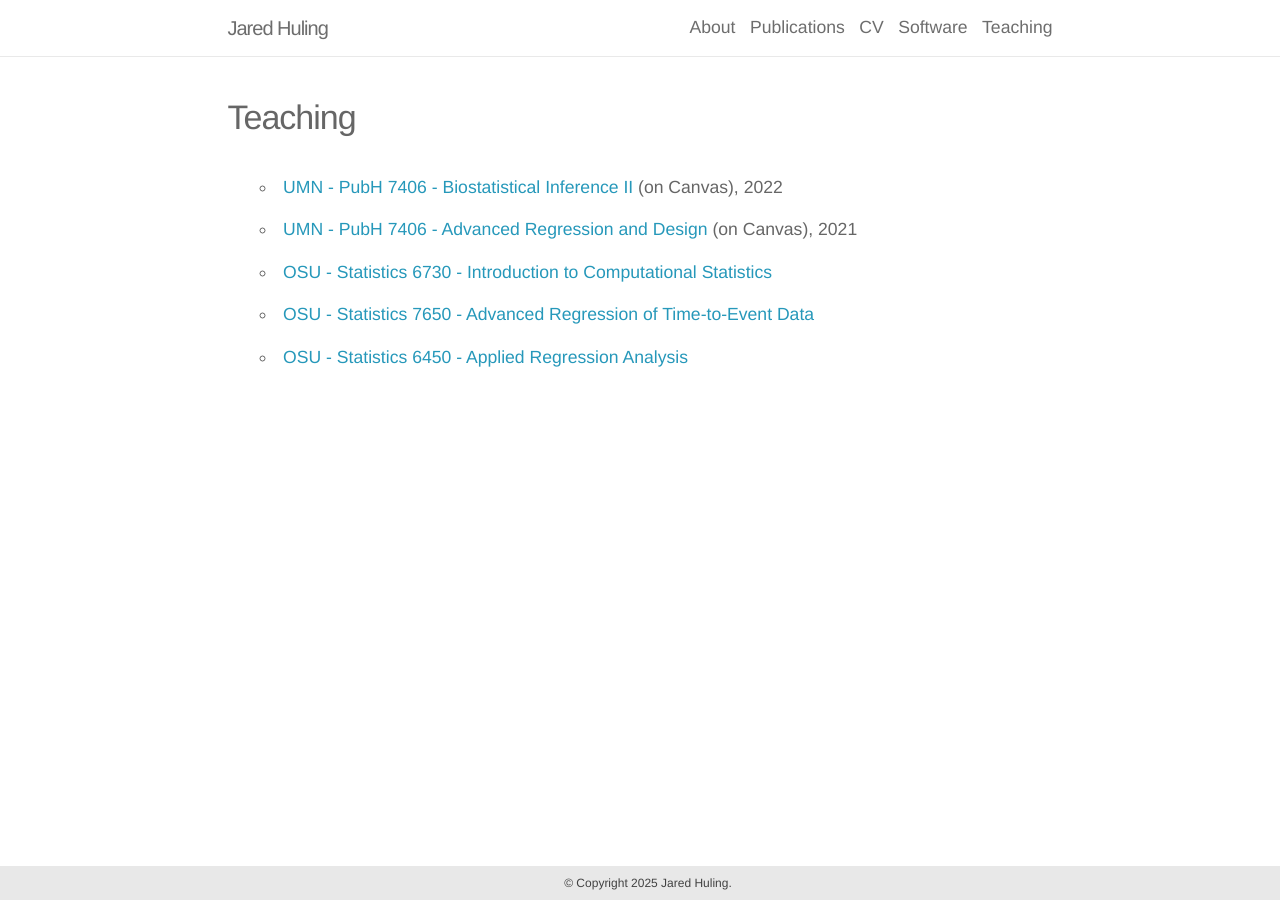
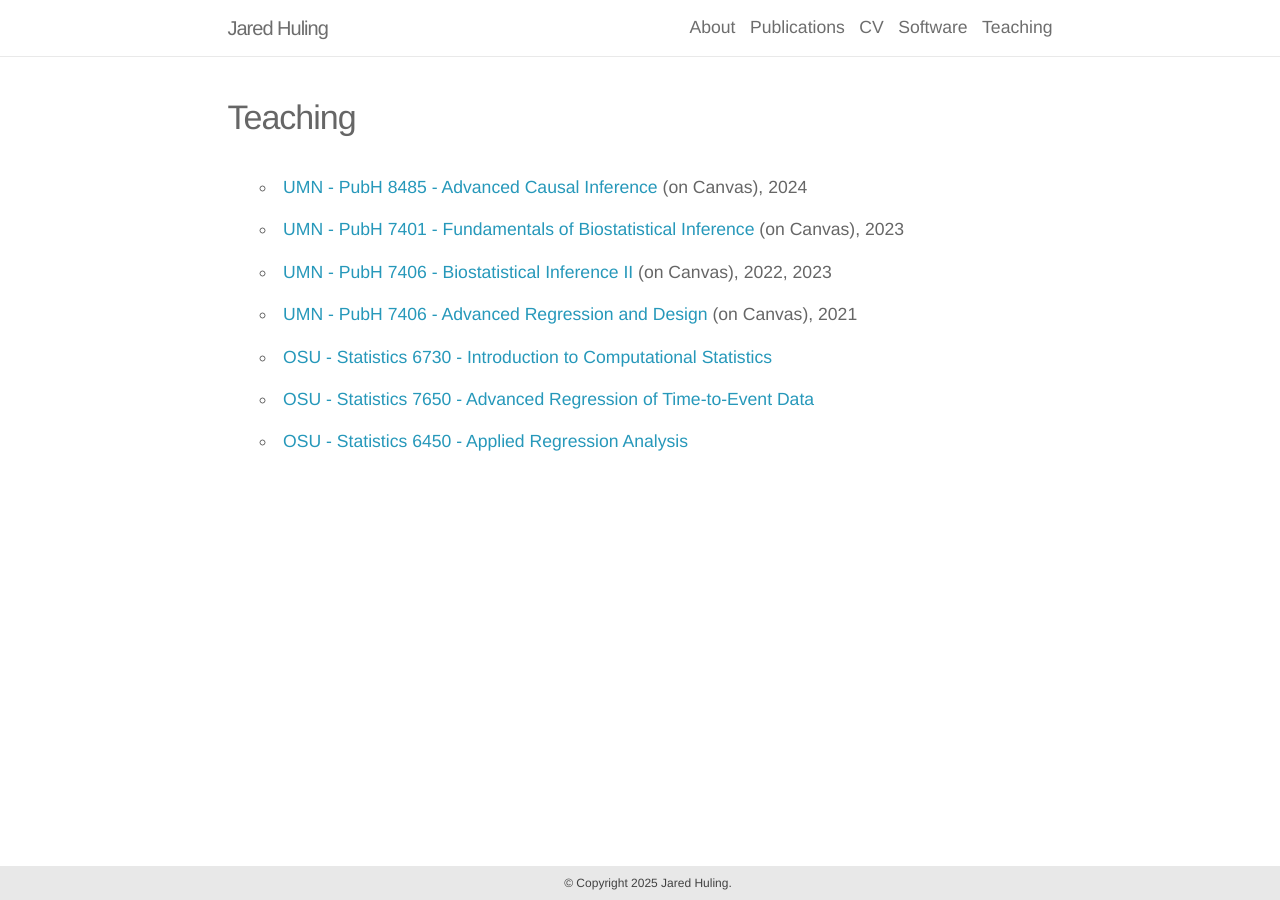
Before and after one commit to jaredhuling/jaredhuling.github.io, a Jekyll site: the page built from _pages/teaching.md, in a window 1280 px wide. Built offline with Jekyll 4.4.1, drawn with Linux system fonts in a browser that asks for light colours; nearby versions of some CDN libraries.

Commit message:
teaching

```diff
--- a/_pages/teaching.md
+++ b/_pages/teaching.md
@@ -7,7 +7,12 @@ description:
 
 <ul>
 
-  <li>  <a>UMN - PubH 7406 - Biostatistical Inference II</a> (on Canvas), 2022 </li>
+
+  <li>  <a>UMN - PubH 8485 - Advanced Causal Inference</a> (on Canvas), 2024 </li>
+
+  <li>  <a>UMN - PubH 7401 - Fundamentals of Biostatistical Inference</a> (on Canvas), 2023 </li>
+
+  <li>  <a>UMN - PubH 7406 - Biostatistical Inference II</a> (on Canvas), 2022, 2023 </li>
 
   <li>  <a>UMN - PubH 7406 - Advanced Regression and Design</a> (on Canvas), 2021 </li>
 
```
